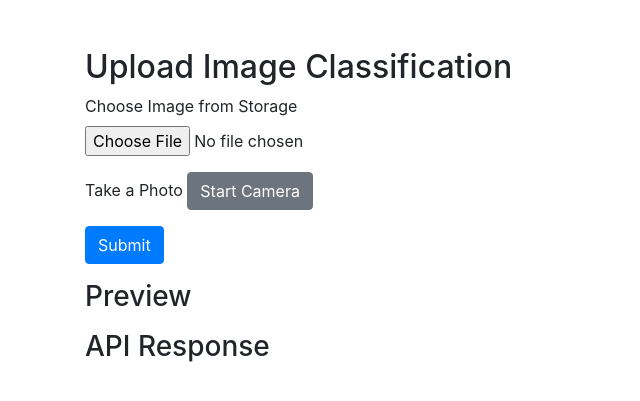
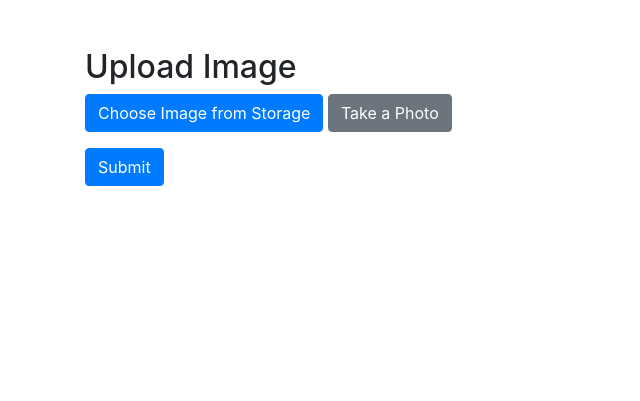
Before and after one commit to azvadennys/flask-ML-Predict, a Flask app: page / in a window 1280 px wide. Shown: the top 401 px of the page, without its empty margins (0-640 px from the left). Run offline with Flask 3, Linux system fonts and the light colour scheme; some libraries are stand-ins or nearby versions.

Commit message:
Update Index.html

```diff
--- a/templates/index.html
+++ b/templates/index.html
@@ -9,24 +9,24 @@
       rel="stylesheet"
     />
   </head>
+
   <body>
     <div class="container mt-5">
-      <h2>Upload Image Classification</h2>
+      <h2>Upload Image</h2>
       <form id="imageForm" enctype="multipart/form-data">
         <div class="form-group">
-          <label for="imageUpload">Choose Image from Storage</label>
           <input
             type="file"
-            class="form-control-file"
+            class="form-control-file d-none"
             id="imageUpload"
             name="image"
             accept="image/*"
           />
-        </div>
-        <div class="form-group">
-          <label>Take a Photo</label>
+          <button type="button" class="btn btn-primary" id="chooseImage">
+            Choose Image from Storage
+          </button>
           <button type="button" class="btn btn-secondary" id="startCamera">
-            Start Camera
+            Take a Photo
           </button>
           <video
             id="video"
@@ -35,14 +35,6 @@
             autoplay
             style="display: none"
           ></video>
-          <button
-            type="button"
-            class="btn btn-primary"
-            id="capture"
-            style="display: none"
-          >
-            Capture
-          </button>
           <canvas
             id="canvas"
             width="320"
@@ -52,8 +44,8 @@
         </div>
         <button type="submit" class="btn btn-primary">Submit</button>
       </form>
-
-      <h3 class="mt-3">Preview</h3>
+      <!-- Bagian lain dari form -->
+      <div class="form-group">
         <img
           id="imagePreview"
           src="#"
@@ -61,115 +53,145 @@
           class="img-fluid"
           style="display: none"
         />
+      </div>
+      <button
+        type="button"
+        class="btn btn-success"
+        id="capture"
+        style="display: none"
+      >
+        Capture Photo
+      </button>
+      <!-- Bagian lain dari form -->
 
-      <h3 class="mt-3">API Response</h3>
-      <div id="loading" style="display: none">
-        <p>Loading...</p>
+      <div id="loading" style="display: none">Loading...</div>
+      <div id="apiResponse"></div>
     </div>
 
-      <pre id="apiResponse"></pre>
-    </div>
+    <canvas id="canvasCamera" style="display: none"></canvas>
 
     <script src="https://code.jquery.com/jquery-3.5.1.min.js"></script>
     <script src="https://cdn.jsdelivr.net/npm/bootstrap@4.5.2/dist/js/bootstrap.bundle.min.js"></script>
     <script>
       $(document).ready(function () {
-        // Fungsi untuk memeriksa ekstensi file
-        function isValidImageFile(file) {
-          var allowedExtensions = /(\.jpg|\.jpeg|\.png|\.gif)$/i
-          if (!allowedExtensions.exec(file.name)) {
-            alert(
-              'Invalid file type. Only JPG, JPEG, PNG, and GIF files are allowed.'
-            )
-            return false
+        // Tombol untuk memilih gambar dari penyimpanan
+        $("#chooseImage").click(function () {
+          $("#imageUpload").click();
+
+          var video = document.getElementById("video");
+          video.srcObject.getTracks().forEach((track) => track.stop()); // Matikan kamera
+          $("#video").hide();
+          $("#canvas").hide();
+          $("#canvasCamera").hide();
+          $("#capture").hide();
+        });
+
+        // Saat gambar dipilih dari penyimpanan
+        $("#imageUpload").change(function () {
+          var reader = new FileReader();
+          reader.onload = function (e) {
+            $("#imagePreview").show().attr("src", e.target.result);
+            $("#canvas").hide();
+            $("#canvasCamera").hide();
+            $("#video").hide();
+          };
+          reader.readAsDataURL(this.files[0]);
+        });
+
+        $("#startCamera").click(function () {
+          navigator.mediaDevices
+            .getUserMedia({ video: true })
+            .then(function (stream) {
+              var video = document.getElementById("video");
+              video.srcObject = stream;
+              video.play();
+              $("#video").show();
+              $("#capture").show(); // Tampilkan tombol Capture
+              $("#canvas").hide();
+              $("#imagePreview").hide();
+            })
+            .catch(function (error) {
+              console.log("Something went wrong!");
+            });
+        });
+
+        $("#capture").click(function () {
+          var canvas = document.getElementById("canvas");
+          var video = document.getElementById("video");
+          var context = canvas.getContext("2d");
+          context.drawImage(video, 0, 0, canvas.width, canvas.height);
+          var dataURL = canvas.toDataURL("image/png");
+          $("#canvas").show();
+          $("#imagePreview").attr("src", dataURL).show();
+          $("#video").hide();
+          $("#capture").hide();
+          $("#canvasCamera").show();
+          $("#canvas").hide(); // Sembunyikan tombol Capture
+          video.srcObject.getTracks().forEach((track) => track.stop()); // Matikan kamera
+        });
+
+        $("#video").click(function () {
+          var canvas = document.getElementById("canvas");
+          var context = canvas.getContext("2d");
+          context.drawImage(this, 0, 0, canvas.width, canvas.height);
+          var dataURL = canvas.toDataURL("image/png");
+          $("#canvas").show();
+          $("#imagePreview").attr("src", dataURL).show();
+          $("#video").hide();
+          $("#canvas").hide();
+          $("#canvasCamera").show();
+          $("#capture").hide(); // Sembunyikan tombol Capture
+          this.srcObject.getTracks().forEach((track) => track.stop());
+        });
+
+        $("#imageForm").submit(function (e) {
+          e.preventDefault();
+          var formData = new FormData();
+          var fileInput = $("#imageUpload")[0];
+          var file = fileInput.files[0];
+
+          if ($("#canvasCamera").is(":visible")) {
+            canvas.toBlob(function (blob) {
+              formData.append("image", blob, "camera.jpg");
+              sendFormData(formData);
+            });
+          } else if (file) {
+            formData.append("image", file);
+            sendFormData(formData);
+          } else {
+            alert("Please select an image.");
           }
-          return true
-        }
+        });
 
-        // Mengirim form dengan AJAX
-        $('#imageForm').submit(function (e) {
-          e.preventDefault()
+        function sendFormData(formData) {
+          $("#loading").show();
 
-          var fileInput = $('#imageUpload')[0]
-          var file = fileInput.files[0]
-          if (!file || !isValidImageFile(file)) {
-            return
-          }
-
-          var formData = new FormData(this)
-          formData.append('image', file)
-
-          // Menampilkan animasi loading
-          $('#loading').show()
-          console.log(formData)
           $.ajax({
-            url: 'https://flask-ml-predict-pcz5zqlbka-uc.a.run.app/predict',
-            type: 'POST',
+            url: "https://flask-ml-predict-pcz5zqlbka-uc.a.run.app/predict",
+            type: "POST",
             data: formData,
             contentType: false,
             processData: false,
             success: function (response) {
-              console.log(response)
-              // Menampilkan respons API
-              if (
-                response &&
-                response.accuracy &&
-                response.class &&
-                response.class_id
-              ) {
-                var resultHtml = '<p>Class: ' + response.class + '</p>'
-                resultHtml += '<p>Class ID: ' + response.class_id + '</p>'
-                resultHtml += '<p>Accuracy: ' + response.accuracy + '%</p>'
-                $('#apiResponse').html(resultHtml)
-              } else {
-                $('#apiResponse').html('Invalid response from server')
+              $("#apiResponse").html(
+                "Accuracy: " +
+                  response.accuracy +
+                  "%<br>" +
+                  "Class ID: " +
+                  response.class_id +
+                  "<br>" +
+                  "Class: " +
+                  response.class
+              );
+              $("#loading").hide();
+            },
+            error: function (xhr) {
+              $("#apiResponse").html("Error: " + xhr.statusText);
+              $("#loading").hide();
+            },
+          });
         }
-              $('#loading').hide() // Menyembunyikan animasi loading
-            },
-            error: function (response) {
-              console.log(response)
-              var errorMessage = response.status + ': ' + response.statusText
-              $('#apiResponse').html('Error - ' + errorMessage)
-              $('#loading').hide()
-            }
-          })
-        })
-
-        // Menangani kamera
-        $('#startCamera').click(function () {
-          navigator.mediaDevices
-            .getUserMedia({ video: true })
-            .then(function (stream) {
-              video.srcObject = stream
-              video.play()
-              $('#video').show()
-              $('#capture').show()
-            })
-            .catch(function (error) {
-              console.log('Something went wrong!')
-            })
-        })
-
-        $('#capture').click(function () {
-          var canvas = document.getElementById('canvas')
-          var context = canvas.getContext('2d')
-          context.drawImage(video, 0, 0, 320, 240)
-          canvas.toBlob(function (blob) {
-            $('#imageUpload')[0].files[0] = blob
-          })
-          $('#canvas').show()
-          $('#imagePreview').hide()
-        })
-
-        // Preview gambar yang diunggah
-        $('#imageUpload').change(function () {
-          var reader = new FileReader()
-          reader.onload = function (e) {
-            $('#imagePreview').attr('src', e.target.result).show()
-          }
-          reader.readAsDataURL(this.files[0])
-        })
-      })
+      });
     </script>
   </body>
 </html>
```
Lines whose indentation alone changed are shown as unchanged.
